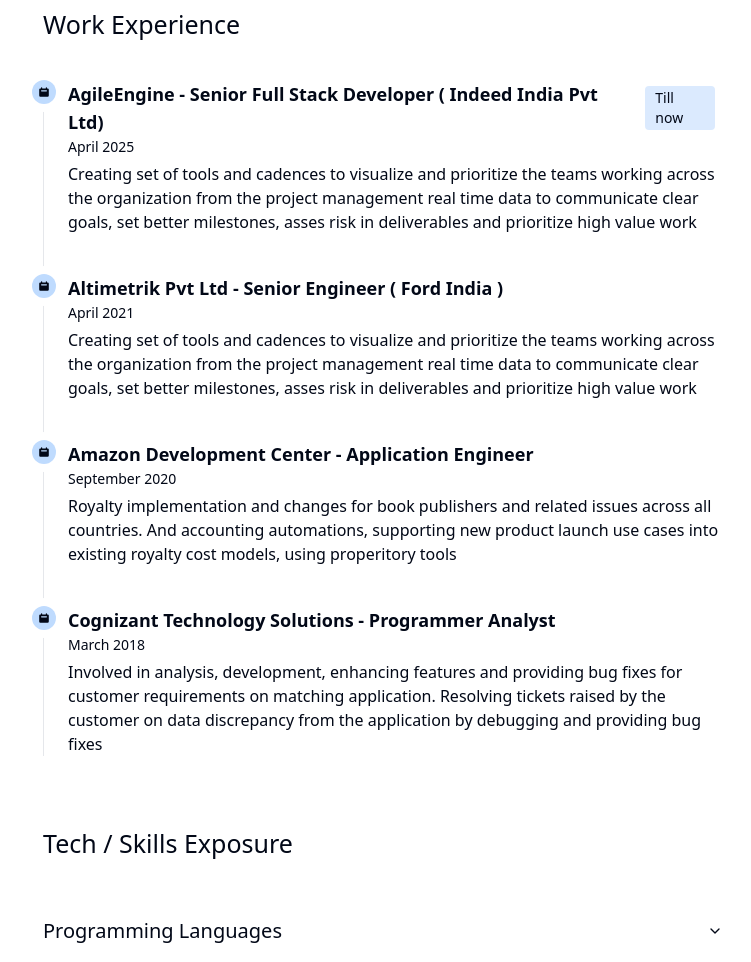
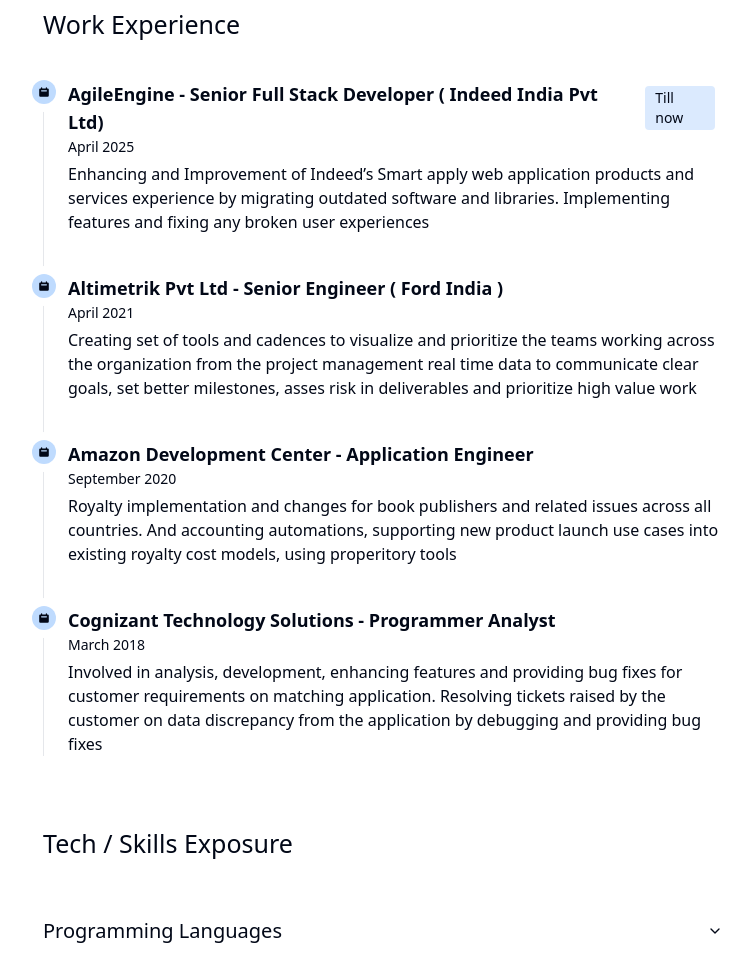
Before and after one commit to gpsarathy/gpsarathy.github.io, an Astro site: page /about in a window 1280 px wide. Shown: the part 1755-2717 px from the top of the page, without its empty margins (237-988 px from the left). Built offline with nearby package versions, Linux system fonts and the light colour scheme; Astro itself is replaced by a stand-in of ours.

Commit message:
update exp

```diff
--- a/src/pages/about/index.astro
+++ b/src/pages/about/index.astro
@@ -76,11 +76,8 @@ const yearsOfExperience = (
 				>April 2025</time
 			>
 			<p class="mb-4 text-base font-normal">
-				Creating set of tools and cadences to visualize and prioritize
-				the teams working across the organization from the project
-				management real time data to communicate clear goals, set better
-				milestones, asses risk in deliverables and prioritize high value
-				work
+				Enhancing and Improvement of Indeed’s Smart apply web application products and services experience by migrating outdated software and libraries.
+                Implementing features and fixing any broken user experiences
 			</p>
 		</li>
 		<li class="mb-10 ml-6">
```
